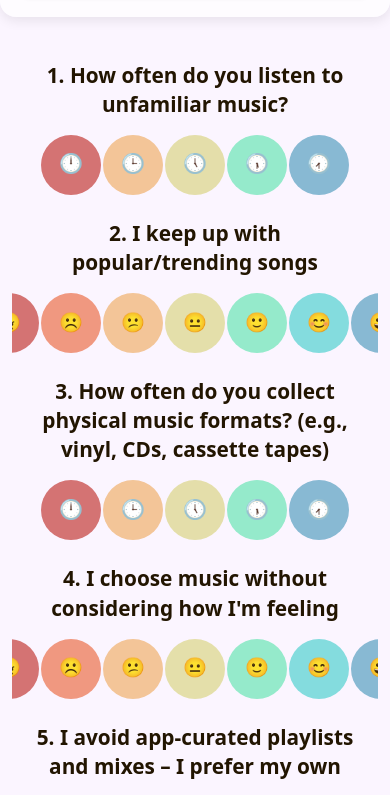
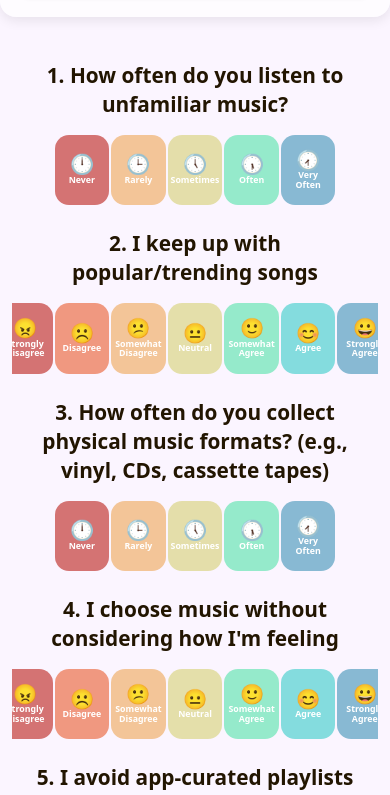
Before and after one commit to b1982384/SLIME-survey-app, a React (Vite) app in the folder survey_app/: page /question in a window 390 px wide. Shown: the part 1400-2195 px from the top of the page. Built offline with nearby package versions, Linux system fonts and the light colour scheme.

Commit message:
added ipad mobile css

```diff
--- a/survey_app/src/questions.css
+++ b/survey_app/src/questions.css
@@ -209,14 +209,52 @@ html, body {
   text-align: center;
 }
 
-/* Mobile specific adjustments */
+/* Mobile (768 px is like ipad size) specific adjustments */
 @media (max-width: 768px) {
+
+  /* Slightly tighter spacing on mobile */
   .scale-row {
     gap: 2px;
+    overflow-x: auto; /* allow scrolling instead of shrinking */
+  }
+
+  /* Make emoji buttons taller and not circular */
+  .p-4 {
+    width: clamp(70px, 20vw, 110px);
+    height: clamp(90px, 25vw, 140px);
+    border-radius: 16px;
+  }
+
+  /* Make label readable and allow wrapping */
+  .p-4 p {
+    font-size: 0.7rem;
+    white-space: normal;
+    line-height: 1.2;
+  }
+}
+
+/* Very small screens (narrow phones) */
+@media (max-width: 420px) {
+
+  .p-4 {
+    width: clamp(40px, 14vw, 55px);
+    height: clamp(55px, 18vw, 80px);
+    padding: 4px;
+    border-radius: 14px;
+  }
+
+  .p-4 span {
+    font-size: clamp(1rem, 5vw, 1.3rem);
+    margin-bottom: 2px;
   }
 
   .p-4 p {
-    display: none; /* Hide labels on very small screens if needed */
+    font-size: 0.55rem;
+    line-height: 1.1;
+  }
+
+  .scale-row {
+    gap: 2px;
   }
 }
 
```
